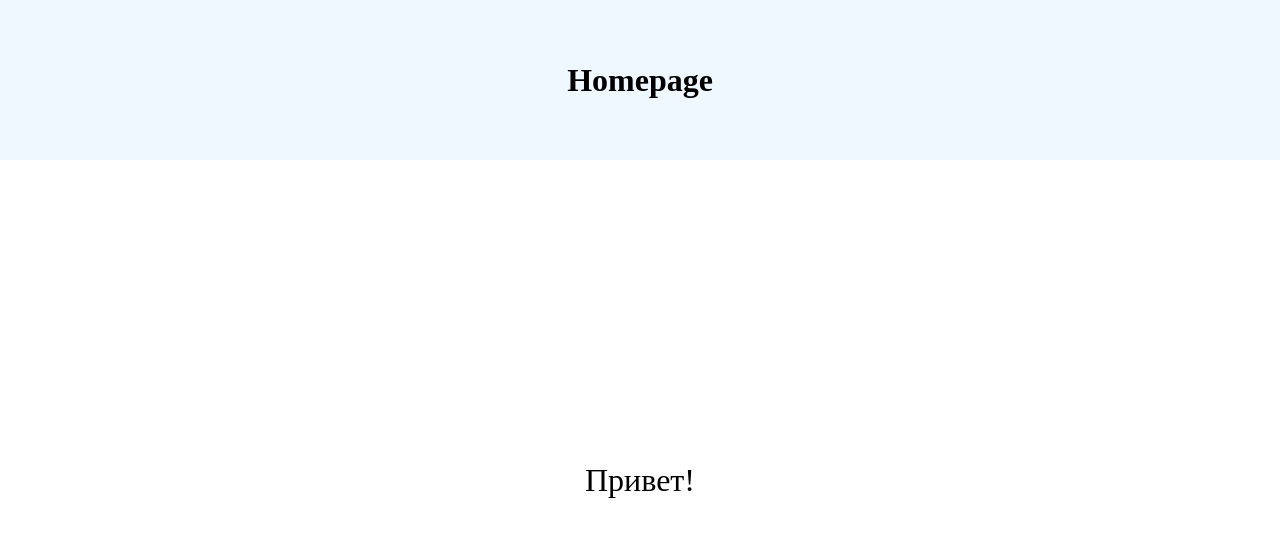
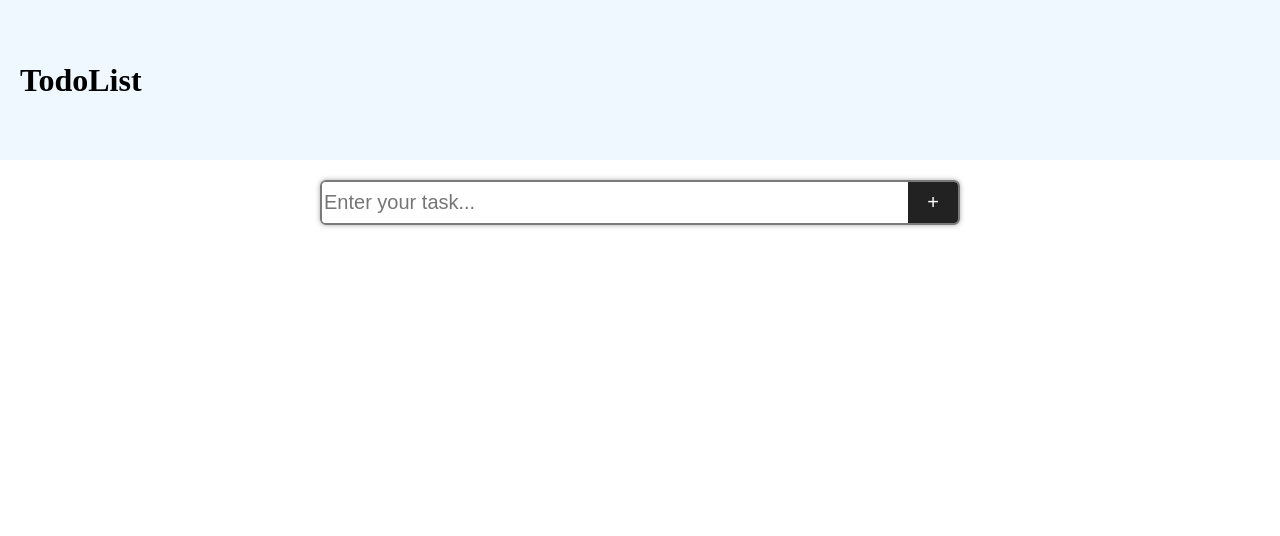
Before and after one commit to tryChampagne/sillytodo, a React (Vite) app: page / in a window 1280 px wide. Shown: the top 536 px of the page. Built offline with nearby package versions, Linux system fonts and the light colour scheme.

Commit message:
Feat: Add todo form UI ,allow users to add task

```diff
--- /dev/null
+++ b/src/Constant.js
@@ -0,0 +1 @@
+export const MAX_INPUT_LENGTH = 50;
--- /dev/null
+++ b/src/components/TodoForm.jsx
@@ -0,0 +1,89 @@
+import React, { useState } from "react";
+import { MAX_INPUT_LENGTH } from "../Constant";
+import styles from "./TodoForm.module.css";
+
+export default function TodoForm({ setTodoList }) {
+  const [triggerAnime, setTriggerAnime] = useState(0);
+  const [userInput, setUserInput] = useState("");
+  const isTooLongText = userInput.length > MAX_INPUT_LENGTH;
+
+  // Event handlers
+  const handleSubmit = (e) => {
+    e.preventDefault();
+    const trimmed = userInput.trim();
+
+    // Prevent users from submitting only spaces
+    if (trimmed.length === 0) {
+      setTriggerAnime((prev) => ++prev);
+    } else {
+      addTask(trimmed);
+    }
+    setUserInput("");
+  };
+
+  // Features
+  const addTask = (trimmed) => {
+    setTodoList((prev) => {
+      const niceText = trimmed.charAt(0).toUpperCase() + trimmed.slice(1);
+      return [...prev, niceText];
+    });
+  };
+  return (
+    <div className={styles.form_container}>
+      {/* Animated warning , when user submit only spaces */}
+      {triggerAnime > 0 && (
+        <div key={triggerAnime} className={styles.only_spaces}>
+          Don't be rude!
+        </div>
+      )}
+
+      <form
+        className={` ${styles.form} ${isTooLongText ? styles.warn_animation : ""}`}
+        onSubmit={handleSubmit}
+      >
+        <input
+          type="text"
+          value={userInput}
+          onChange={(e) => {
+            setUserInput(e.target.value);
+          }}
+          placeholder="Enter your task..."
+          required
+          autoFocus
+          className={styles.user_input}
+        />
+
+        <input
+          type="submit"
+          value={"+"}
+          className={styles.btn_submit}
+          disabled={isTooLongText}
+        />
+      </form>
+
+      {/* Too long text warning! */}
+      {isTooLongText && (
+        <div className={styles.form_warning}>
+          {" "}
+          <svg
+            width={24}
+            height={24}
+            viewBox="0 0 24 24"
+            fill="none"
+            xmlns="http://www.w3.org/2000/svg"
+          >
+            <path d="M12 3L2 21H22L12 3Z" fill="#facc15" />
+            <path
+              d="M12 9V13"
+              stroke="#000"
+              strokeWidth={2}
+              strokeLinecap="round"
+            />
+            <circle cx={12} cy={17} r={1} fill="#000" />
+          </svg>
+          <strong>Text is too long</strong>{" "}
+        </div>
+      )}
+    </div>
+  );
+}
--- /dev/null
+++ b/src/components/TodoForm.module.css
@@ -0,0 +1,95 @@
+.form_container {
+  position: relative;
+
+  display: flex;
+  flex-direction: column;
+  justify-content: center;
+  align-items: center;
+  gap: 20px;
+  margin: 20px 0;
+}
+.only_spaces {
+  position: absolute;
+  top: -270px;
+
+  padding: 5px 50px;
+
+  background-color: rgb(236, 97, 167);
+
+  color: rgb(253, 253, 253);
+  font-size: 20px;
+  font-family: cursive;
+
+  animation: slider 3s ease-out forwards;
+}
+@keyframes slider {
+  0% {
+    transform: translateY(-100px);
+    opacity: 1;
+  }
+  40% {
+    transform: translateY(200px);
+    opacity: 1;
+  }
+  99% {
+    transform: translateY(200px);
+    opacity: 1;
+  }
+  100% {
+    transform: translateY(200px);
+    opacity: 0;
+  }
+}
+.form {
+  display: flex;
+
+  width: 50%;
+  height: 45px;
+  border: 2px solid rgb(122, 122, 122);
+
+  border-radius: 6px;
+  overflow: hidden;
+
+  box-shadow: 0 0 5px rgb(165, 165, 165);
+}
+.form:hover {
+  box-shadow: 0 0 10px rgb(114, 111, 111);
+}
+.form_warning {
+  display: flex;
+  align-items: center;
+}
+.warn_animation {
+  animation: pulse 1s infinite;
+}
+@keyframes pulse {
+  0% {
+    box-shadow: 0 0 5px rgb(212, 134, 134);
+  }
+  50% {
+    box-shadow: 0 0 15px rgb(235, 9, 9);
+  }
+  100% {
+    box-shadow: 0 0 5px rgb(212, 134, 134);
+  }
+}
+.user_input {
+  flex: 1;
+  height: 100%;
+  min-width: 0;
+
+  font-size: 20px;
+  color: rgb(85, 87, 87);
+  border: none;
+  outline: none;
+}
+.btn_submit {
+  width: 50px;
+  height: 100%;
+  padding: 0;
+  border: none;
+  background-color: rgb(34, 34, 34);
+  color: white;
+
+  font-size: 20px;
+}
--- a/src/index.css
+++ b/src/index.css
@@ -4,3 +4,7 @@ body {
 * {
   box-sizing: border-box;
 }
+
+input[type="submit"] {
+  cursor: pointer;
+}
--- a/src/pages/HomePage.jsx
+++ b/src/pages/HomePage.jsx
@@ -1,14 +1,34 @@
+import { useEffect, useState } from "react";
 import styles from "./HomePage.module.css";
+import TodoForm from "../components/TodoForm";
+
 export default function HomePage() {
+  // States
+  const [todoList, setTodoList] = useState(() => {
+    try {
+      const stored = JSON.parse(localStorage.getItem("todo")) ?? [];
+      if (!Array.isArray(stored)) throw new Error("Only arrays are allowed!");
+      return stored;
+    } catch {
+      return [];
+    }
+  });
+
+  // useEffects
+  useEffect(() => {
+    localStorage.setItem("todo", JSON.stringify(todoList));
+  }, [todoList]);
+
+  // JSX
   return (
     <div className={styles.home_page_wrapper}>
+      {/* Header */}
       <div className={styles.header_container}>
-        <h1 className={styles.header}> Homepage</h1>
+        <h1 className={styles.header}> TodoList</h1>
       </div>
 
-      <div className={styles.msg_container}>
-        <p className={styles.msg}>Привет!</p>
-      </div>
+      {/* Body */}
+      <TodoForm setTodoList={setTodoList} />
     </div>
   );
 }
--- a/src/pages/HomePage.module.css
+++ b/src/pages/HomePage.module.css
@@ -1,29 +1,17 @@
-.home_page_wrapper{
+.home_page_wrapper {
   height: 100vh;
   width: 100vw;
 }
-.header_container{
+.header_container {
   display: flex;
   align-items: center;
-        justify-content: center;
+  justify-content: flex-start;
 
   height: 20%;
+  padding: 20px;
 
   background-color: aliceblue;
 }
-.header{
+.header {
   margin: 0;
-
-
 }
-.msg_container{
-        height: 80%;
-        width: 100%;
-
-        display: flex;
-        justify-content: center;
-        align-items: center;
-}
-.msg{
-        font-size: xx-large;
-}
```
Lines whose indentation alone changed are shown as unchanged.
